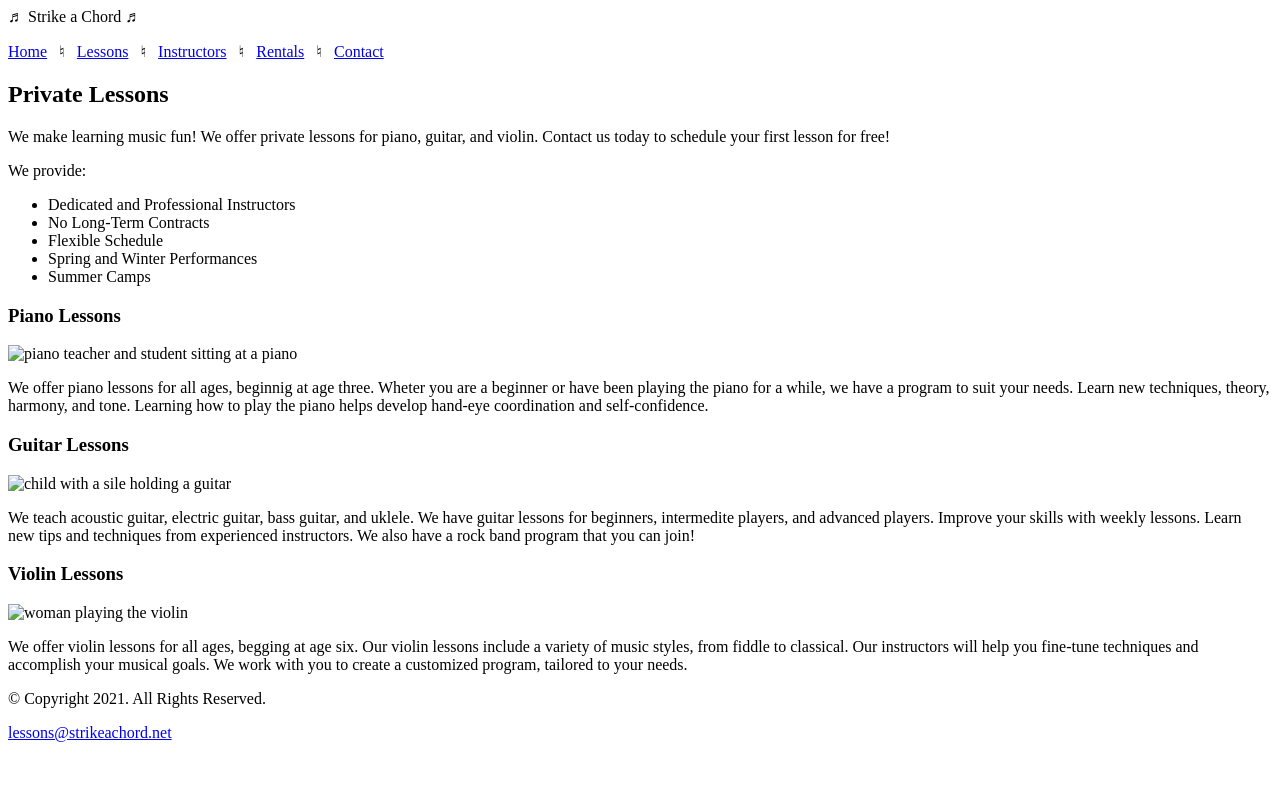
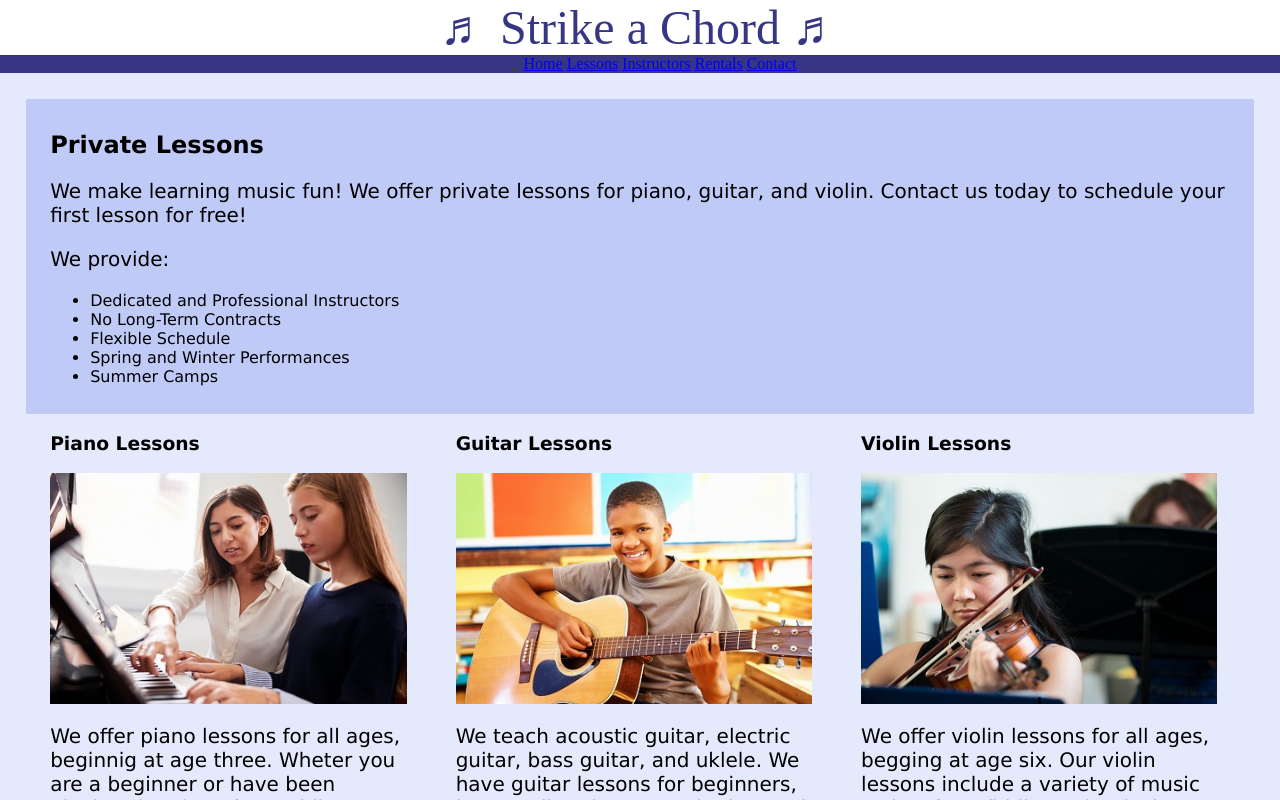
Before and after one commit to MikeKochmar/PTC-Class-Code, a plain HTML site: page lessons.html in a window 1280 px wide. Shown: the top 800 px of the page. Drawn offline with Linux system fonts and the light colour scheme.

Commit message:
html in the lab 3

```diff
--- /dev/null
+++ b/css/styles.css
@@ -0,0 +1,109 @@
+/*
+Author: Michael Kochmar
+Date: 11/15/2020
+File Name: styles.css
+*/
+
+/* CSS Reset */
+body, header, nav, main, footer, img, h1 {
+    margin: 0;
+    padding: 0;
+    border: 0;
+}
+
+/* Style rule for images */
+img {
+    max-width: 100%;
+    display: block;
+}
+
+/* Style rules for header content */
+header {
+    text-align: center;
+    font-size: 3em;
+    color: #373684;
+}
+
+header h1 {
+    font-style: italic;
+}
+
+/* Style rules for navigation area */
+nav {
+    background-color: #373684;
+}
+
+nav ul {
+    list-style-type: none;
+    margin: 0;
+    text-align: center;
+}
+
+nav li {
+    display: inline-block;
+    font-size: 2em;
+}
+
+nav li a {
+    display: block;
+    color: #fff;
+    text-align: center;
+    padding: 0.5em 1em;
+    text-decoration: none;
+}
+
+/* Style rules for main content */
+main {
+    padding: 2%;
+    background-color: #e5e9fc;
+    overflow: auto;
+    font-family: Verdana, Arial, sans-serif;
+}
+
+main p {
+    font-size: 1.25em;
+}
+
+.action {
+    font-size: 1.75em;
+    color: #373684;
+    font-weight: bold;
+}
+
+#piano, #guitar, #violin {
+    width: 29%;
+    float: left;
+    margin: 0 2%;
+}
+
+#info {
+    clear: left;
+    background-color: #c0caf7;
+    padding: 1% 2%;
+}
+
+#contact {
+    text-align: center;
+}
+
+#contact a {
+    color: #4645a8;
+    text-decoration: none;
+    font-weight: bold;
+}
+
+.map {
+    border: 5px solid #373684;
+}
+
+/* Style rules for footer content */
+footer {
+    text-align: center;
+    font-size: 0.65em;
+    clear: left;
+}
+
+footer a {
+    color: #4645a8;
+    text-decoration: none;
+}
--- a/lessons.html
+++ b/lessons.html
@@ -12,6 +12,8 @@
 
         <meta charset="utf-8">
 
+        <link rel="stylesheet" href="css/styles.css">
+
     </head>
 
     <body>
@@ -24,11 +26,13 @@
 
         <nav>
 
-            <p><a href="index.html">Home</a> &nbsp; &#9838; &nbsp;
-            <a href="lessons.html">Lessons</a> &nbsp; &#9838; &nbsp;
-            <a href="instructors.html">Instructors</a> &nbsp; &#9838; &nbsp;
-            <a href="rentals.html">Rentals</a> &nbsp; &#9838; &nbsp;
-            <a href="contact.html">Contact</a></p>
+            <ul>
+                <a href="index.html">Home</a>
+                <a href="lessons.html">Lessons</a>
+                <a href="instructors.html">Instructors</a>
+                <a href="rentals.html">Rentals</a>
+                <a href="contact.html">Contact</a>
+            </ul>
 
         </nav>
 
@@ -58,7 +62,7 @@
 
                 <h3>Piano Lessons</h3>
 
-                <img src="images/piano-lesson.jgp" alt="piano teacher and student sitting at a piano" height="260" width="400">
+                <img src="images/piano-lesson.jpg" alt="piano teacher and student sitting at a piano">
 
                 <p>We offer piano lessons for all ages, beginnig at age three. Wheter you are a beginner or have been playing the piano for a while, we have a program to suit your needs. Learn new techniques, theory, harmony, and tone. Learning how to play the piano helps develop hand-eye coordination and self-confidence.</p>
 
@@ -68,7 +72,7 @@
 
                 <h3>Guitar Lessons</h3>
 
-                <img src="images/child-guitar.jpg" alt="child with a sile holding a guitar" height="260" width="400">
+                <img src="images/child-guitar.jpg" alt="child with a sile holding a guitar">
 
                 <p>We teach acoustic guitar, electric guitar, bass guitar, and uklele. We have guitar lessons for beginners, intermedite players, and advanced players. Improve your skills with weekly lessons. Learn new tips and techniques from experienced instructors. We also have a rock band program that you can join!</p>
 
@@ -78,7 +82,7 @@
 
                 <h3>Violin Lessons</h3>
 
-                <img src="images/woman-violin.jpg" alt="woman playing the violin" height="260" width="400">
+                <img src="images/woman-violin.jpg" alt="woman playing the violin">
 
                 <p>We offer violin lessons for all ages, begging at age six. Our violin lessons include a variety of music styles, from fiddle to classical. Our instructors will help you fine-tune techniques and accomplish your musical goals. We work with you to create a customized program, tailored to your needs.</p>
 
```
Also changed, not shown: contact.html (+10 -6 lines), index.html (+16 -5 lines), template.html (+9 -5 lines), images/child-guitar.jpg (added), images/music-notes.png (added), images/piano-lesson.jpg (added), images/woman-violin.jpg (added).
